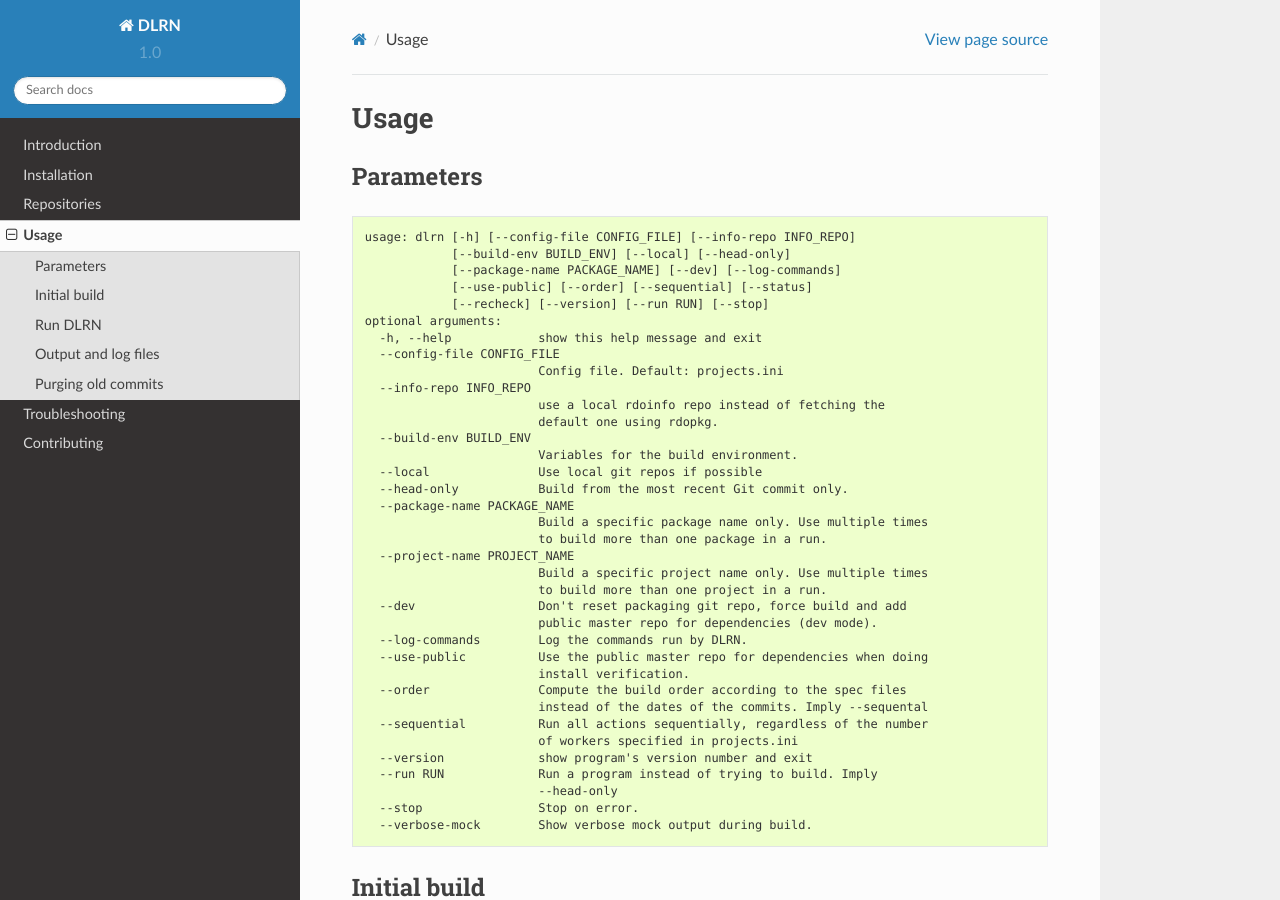
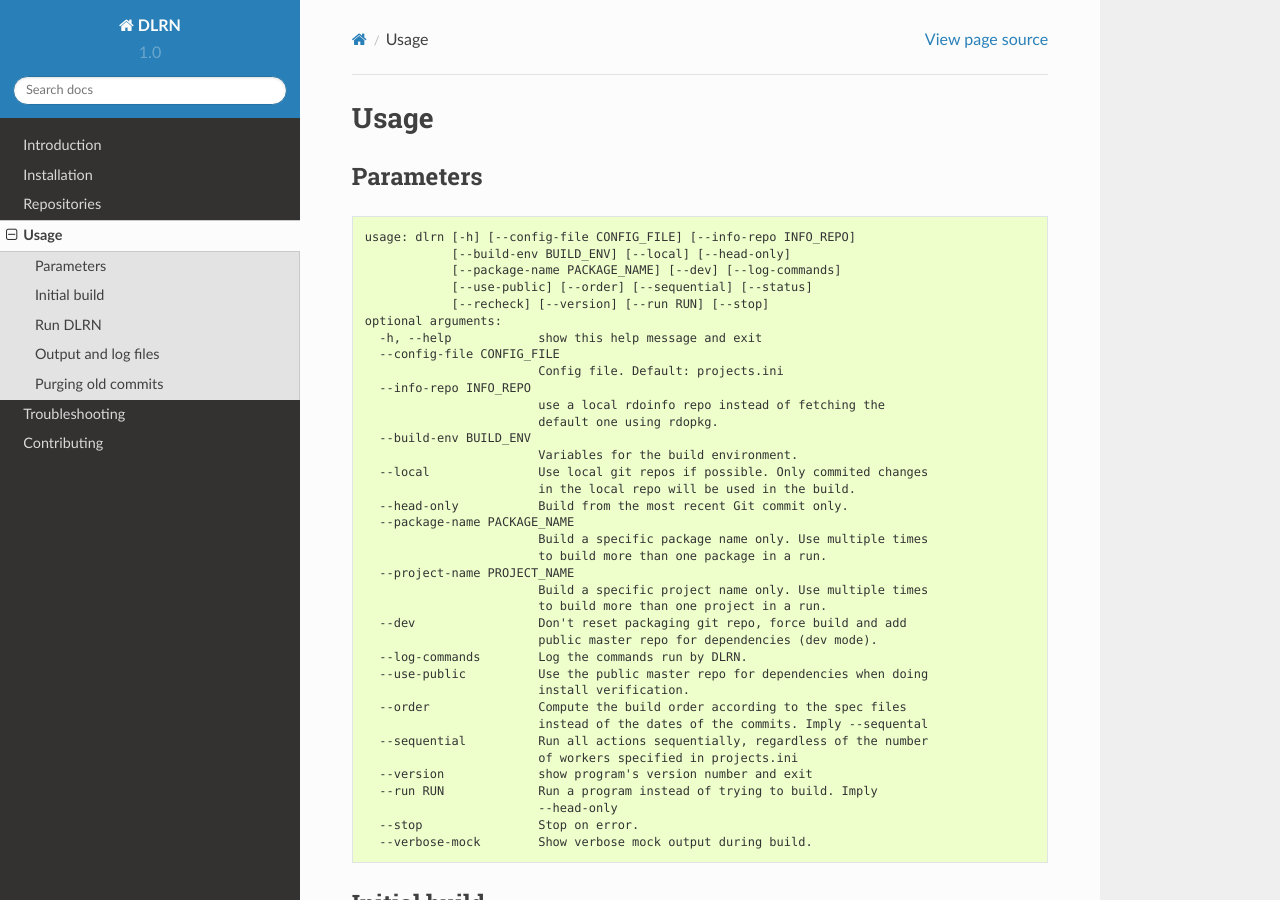
Before and after one commit to softwarefactory-project/DLRN, a Sphinx documentation site: the page built from doc/source/usage.rst, in a window 1280 px wide and 900 px high. Built offline with Sphinx 7.4.7 and the Read the Docs theme 2.0.0, drawn with Linux system fonts in a browser that asks for light colours.

Commit message:
Improve documentation for --local usage
There is a subtle detail when using --local in DLRN that may be
unnoticed by the user and create issues: if we use --local, DLRN
will take the latest commit in the local repository, but any
uncommited changes will be ignored. Let's state this explicitly
in the documentation and help string to avoid confusion.

Change-Id: Idc38f14294e0e41c9b467fca4c595067e21a4cec

```diff
--- a/doc/source/usage.rst
+++ b/doc/source/usage.rst
@@ -21,7 +21,8 @@ Parameters
                             default one using rdopkg.
       --build-env BUILD_ENV
                             Variables for the build environment.
-      --local               Use local git repos if possible
+      --local               Use local git repos if possible. Only commited changes
+                            in the local repo will be used in the build.
       --head-only           Build from the most recent Git commit only.
       --package-name PACKAGE_NAME
                             Build a specific package name only. Use multiple times
```
Also changed, not shown: 1 other file.
